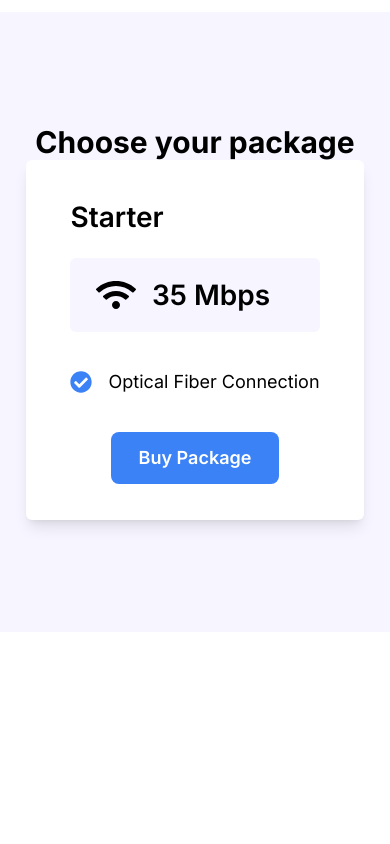
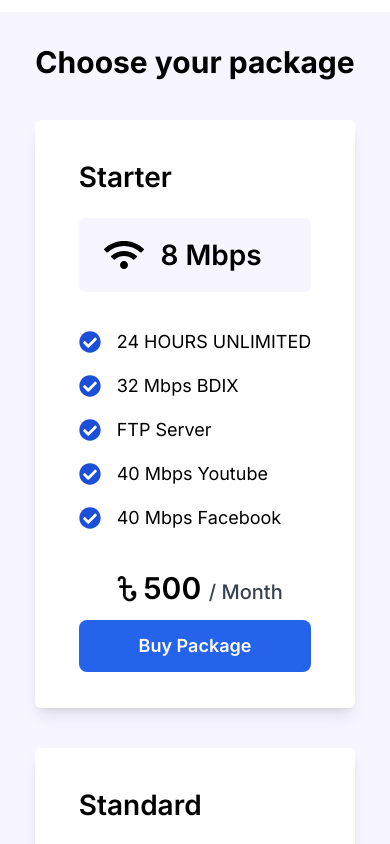
Before and after one commit to smanas1/dynamicnetwork, a Next.js app: page / in a window 390 px wide. Shown: the part 1960-2804 px from the top of the page. Before the commit the page ends 2592 px from the top, so only its background shows below. Built offline with nearby package versions, Linux system fonts and the light colour scheme.

Commit message:
package responsive

```diff
--- a/app/components/Packages.js
+++ b/app/components/Packages.js
@@ -4,13 +4,13 @@ import PackagesComp from './PackagesComp'
 
 const Packages = () => {
     return (
-        <div className='bg-[#F7F5FF] py-28'>
+        <div className='bg-[#F7F5FF] py-8 md:py-28'>
             <div className=''>
                 <div className='flex flex-col items-center'>
-                    <h1 className='text-center text-3xl md:text-5xl font-bold'>Choose your package</h1>
+                    <h2 className='text-center text-3xl md:text-5xl font-bold'>Choose your package</h2>
                     <p className="hidden md:block md:w-[32rem] text-center mt-9">Chose a perfect package for you by considering your requirements, data limit and internet speed.
                     </p>
-                    <div>
+                    <div className='my-10'>
                         <PackagesComp />
                     </div>
                 </div>
--- a/app/components/PackagesComp.js
+++ b/app/components/PackagesComp.js
@@ -1,33 +1,55 @@
 import React from 'react'
 import { FaWifi } from "react-icons/fa";
 import { FaCheckCircle } from "react-icons/fa";
+import { packageData } from './data/packageData';
+import Image from 'next/image';
+import taka from '../../public/taka.png'
+import Link from 'next/link';
 
 const PackagesComp = () => {
     return (
-        <div className='flex gap-9 flex-wrap'>
-            <div className='py-9 px-11 rounded-md bg-white shadow-lg'>
-                <h3 className='text-[28px] font-semibold'>Starter</h3>
+        <div className='flex justify-center md:justify-between gap-10 flex-wrap'>
+            {
+                packageData.map((item, i) => (
+                    <div key={i} className='py-9 flex flex-col justify-between px-11 rounded-md bg-white shadow-lg'>
+                        <div>
+                            <h3 className='text-[28px] font-semibold'>{item.name}</h3>
                             <div className='flex justify-center items-center rounded-md bg-[#F7F5FF] mt-5  py-4 px-3'>
                                 <div className='me-4'>
                                     <FaWifi size={40} />
                                 </div>
                                 <div>
 
-                        <h4 className='text-[28px] font-semibold pe-6 '> 35 Mbps</h4>
+                                    <h4 className='text-[28px] font-semibold pe-6 '> {item.mbps} Mbps</h4>
                                 </div>
 
                             </div>
                             {/* List */}
                             <div className='my-9'>
                                 <ul>
-                        <li className='flex gap-4 text-lg items-center'><FaCheckCircle className='text-blue-500' size={22} /> Optical Fiber Connection</li>
+                                    {
+                                        item.featers.map((item) => (
+                                            <li key={item.title} className='flex my-4 gap-4 text-lg items-center'><FaCheckCircle className='text-blue-700' size={22} /> {item.title}</li>
+                                        ))
+                                    }
                                 </ul>
                             </div>
+                        </div>
                         {/* Button */}
-                <div className='flex justify-center'>
-                    <button className='bg-blue-500 text-white py-3 hover:bg-blue-700 transition-all px-7 rounded-lg font-semibold text-lg'>Buy Package</button>
+                        <div className='flex  flex-col justify-center'>
+                            <div className='flex mb-3 justify-center items-center'>
+                                <Image src={taka} alt='taka' width={40} />
+                                <h3 className='-ml-1 text-3xl font-semibold'>{item.price} <span className='text-xl text-gray-700 font-medium'>/ Month</span></h3>
+                            </div>
+
+                            <Link href='/contactus'>
+                                <button className='bg-blue-600 text-white py-3  w-full hover:bg-blue-700 transition-all px-7 rounded-lg font-semibold text-lg'>Buy Package</button>
+                            </Link>
+
                         </div>
                     </div>
+                ))
+            }
 
         </div>
 
--- a/app/components/data/packageData.js
+++ b/app/components/data/packageData.js
@@ -1,14 +1,51 @@
 export const packageData = [
     {
         name: 'Starter',
-        mbps: '5',
+        mbps: '8',
+        price: '500',
         featers: [
             {
-                title: 'Optical Fiber Connection'
+                title: '24 HOURS UNLIMITED'
+            },
+
+            {
+                title: '32 Mbps BDIX'
             },
             {
-                title: 'Optical Fiber Connection'
-            }]
+                title: 'FTP Server '
+            },
+            {
+                title: '40 Mbps Youtube '
+            },
+            {
+                title: '40 Mbps Facebook '
+            },
+
+        ]
+
+    },
+    {
+        name: 'Standard',
+        mbps: '10',
+        price: '600',
+        featers: [
+            {
+                title: '24 HOURS UNLIMITED'
+            },
+
+            {
+                title: '32 Mbps BDIX'
+            },
+            {
+                title: 'FTP Server '
+            },
+            {
+                title: '40 Mbps Youtube '
+            },
+            {
+                title: '40 Mbps Facebook '
+            },
+        ]
 
     }
 ]
```
Also changed, not shown: public/taka.png (added). Lines whose indentation alone changed are shown as unchanged.
